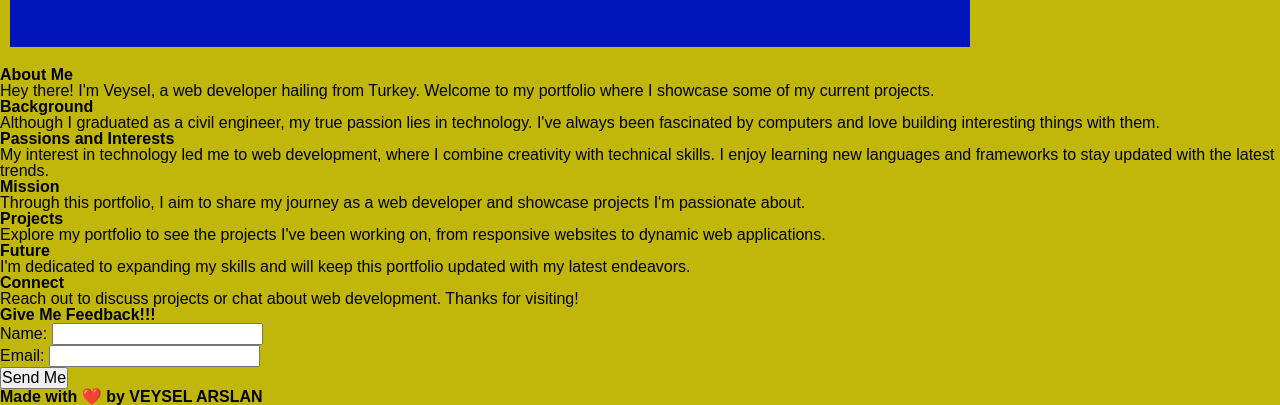
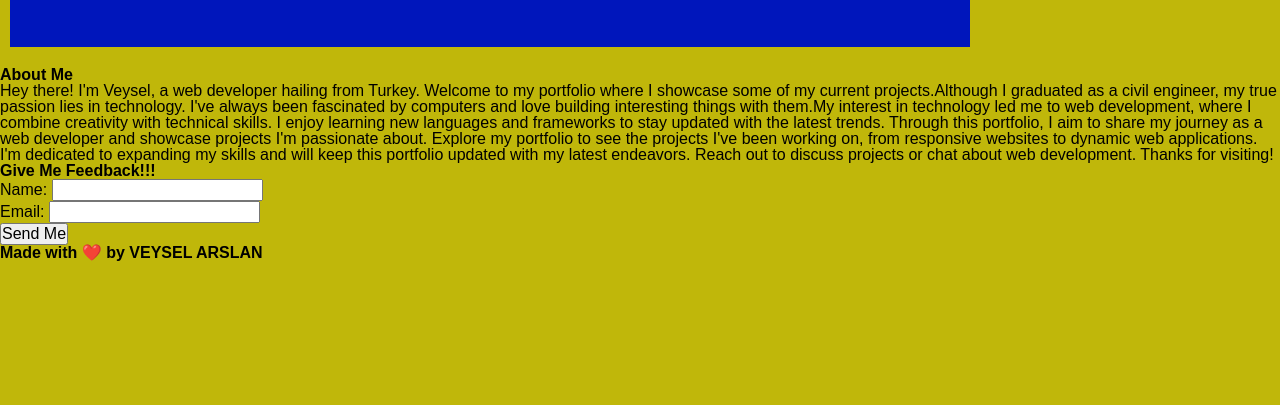
Before and after one commit to veyselarslan12/portfolio, a plain HTML site: page index.html in a window 1280 px wide. Shown: the part 923-1328 px from the top of the page. After the commit the page ends 1184 px from the top, so only its background shows below. Drawn offline with Linux system fonts and the light colour scheme.

Commit message:
updated about me section

```diff
--- a/index.html
+++ b/index.html
@@ -52,19 +52,11 @@
 
         <div class="about-me">
             <h2>About Me</h2>
-            <p>Hey there! I'm Veysel, a web developer hailing from Turkey. Welcome to my portfolio where I showcase some of my current projects.<p/>
-            <h3>Background</h3>
-            <p>Although I graduated as a civil engineer, my true passion lies in technology. I've always been fascinated by computers and love building interesting things with them.</p>
-            <h3>Passions and Interests</h3>
-            <p>My interest in technology led me to web development, where I combine creativity with technical skills. I enjoy learning new languages and frameworks to stay updated with the latest trends.</p>
-            <h3>Mission</h3>
-            <p>Through this portfolio, I aim to share my journey as a web developer and showcase projects I'm passionate about.</p>
-            <h3>Projects</h3>
-            <p>Explore my portfolio to see the projects I've been working on, from responsive websites to dynamic web applications.</p>
-            <h3>Future</h3>
-            <p>I'm dedicated to expanding my skills and will keep this portfolio updated with my latest endeavors.</p>
-            <h3>Connect</h3>
-            <p>Reach out to discuss projects or chat about web development. Thanks for visiting!</p>
+            <p>Hey there! I'm Veysel, a web developer hailing from Turkey. Welcome to my portfolio where I showcase some of my current projects.Although I graduated as a civil engineer, my true passion lies in technology. I've always been fascinated by computers and love building interesting things with them.My interest in technology led me to web development, where I combine creativity with technical skills. I enjoy learning new languages and frameworks to stay updated with the latest trends.
+            Through this portfolio, I aim to share my journey as a web developer and showcase projects I'm passionate about.
+            Explore my portfolio to see the projects I've been working on, from responsive websites to dynamic web applications.
+            I'm dedicated to expanding my skills and will keep this portfolio updated with my latest endeavors.
+            Reach out to discuss projects or chat about web development. Thanks for visiting!</p>
     </div>
     <form>
         <div id="Contact" class="form-control">
```
